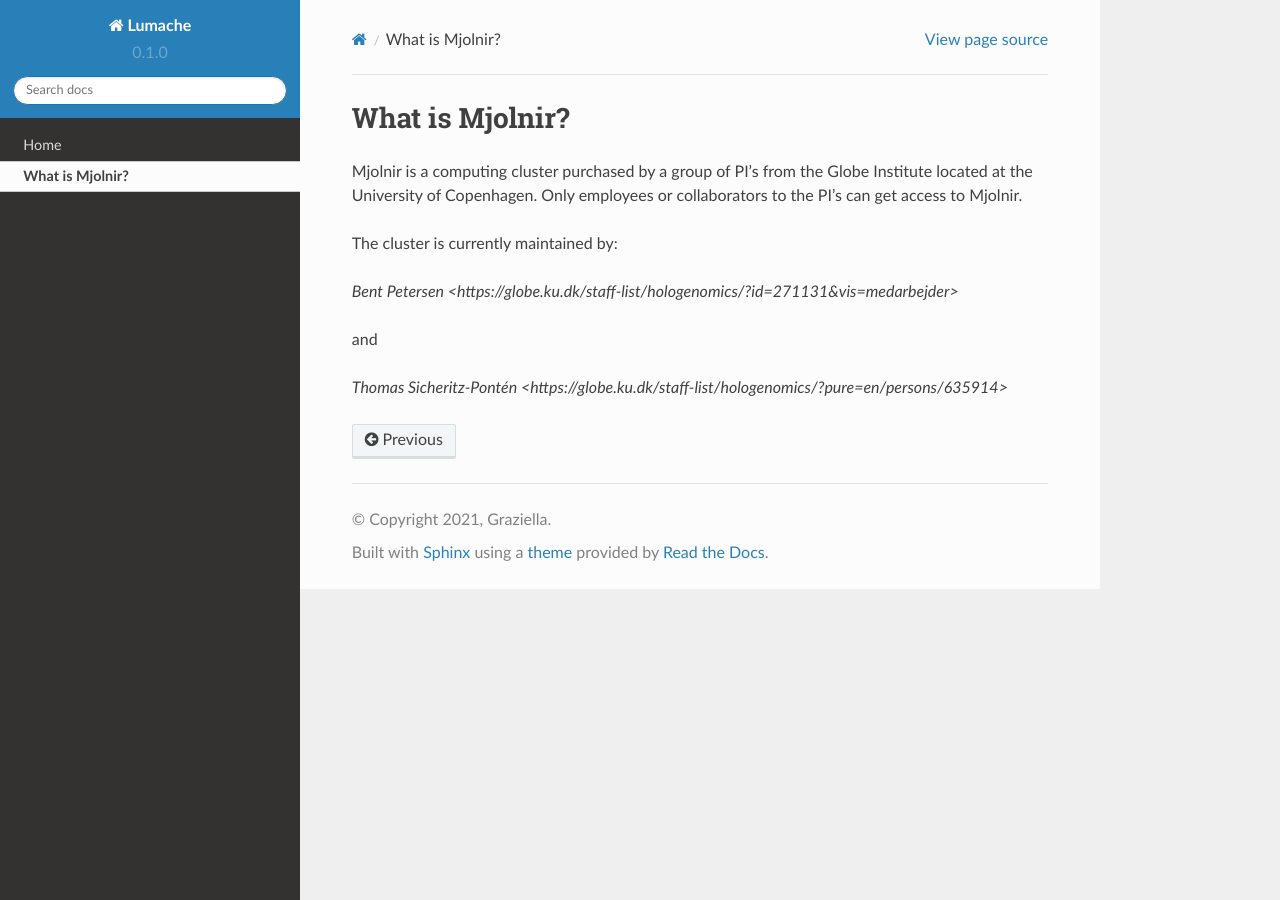
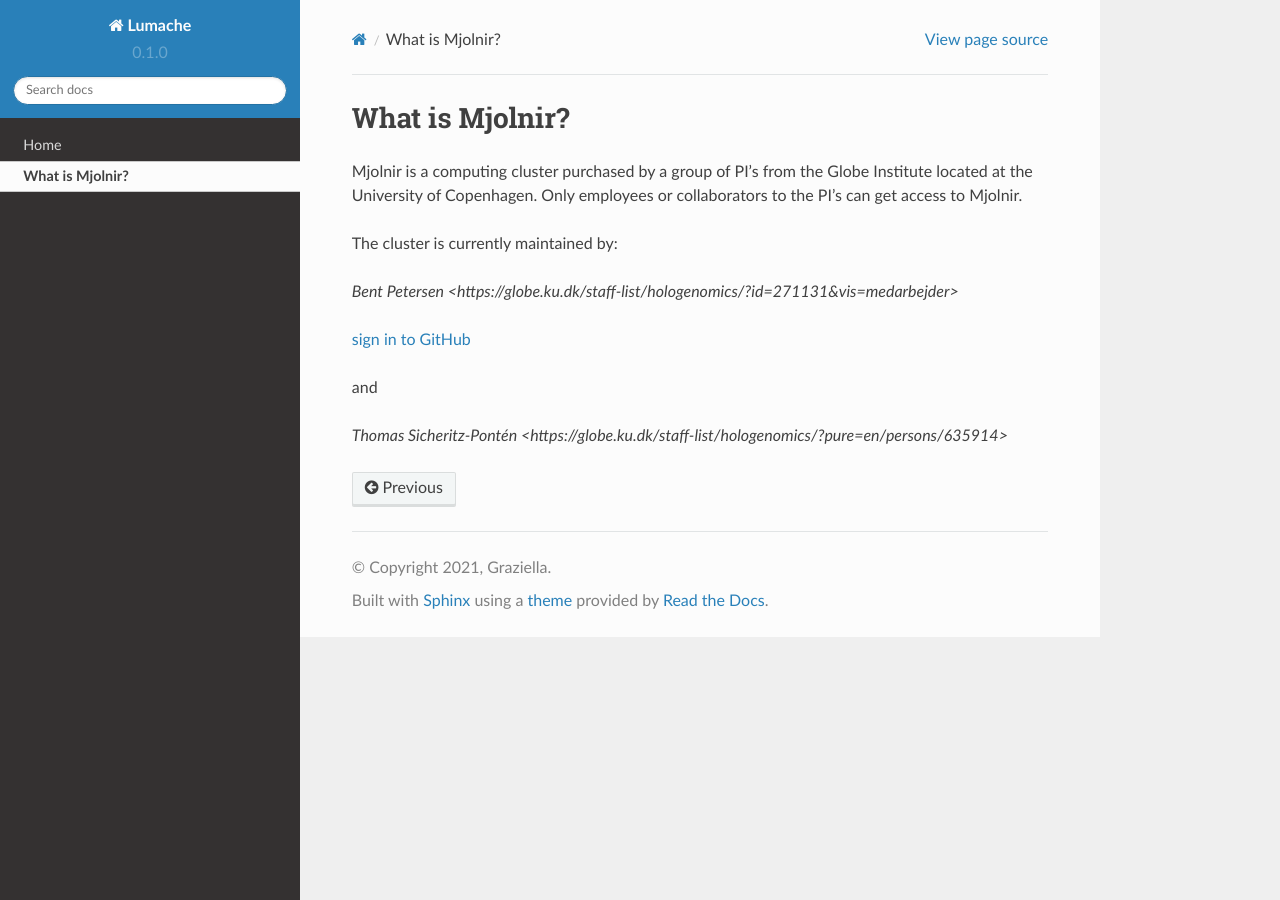
Before and after one commit to bentpetersendk/mjolnir_ucph, a Sphinx documentation site: the page built from docs/source/mjolnir.rst, in a window 1280 px wide. Built offline with Sphinx 7.4.7 and the Read the Docs theme 2.0.0, drawn with Linux system fonts in a browser that asks for light colours.

Commit message:
Update mjolnir.rst

```diff
--- a/docs/source/mjolnir.rst
+++ b/docs/source/mjolnir.rst
@@ -8,6 +8,8 @@ The cluster is currently maintained by:
 
 `Bent Petersen <https://globe.ku.dk/staff-list/hologenomics/?id=271131&vis=medarbejder>`
 
+`sign in to GitHub <https://github.com/login>`_
+
 and
 
 `Thomas Sicheritz-Pontén <https://globe.ku.dk/staff-list/hologenomics/?pure=en/persons/635914>`
```
